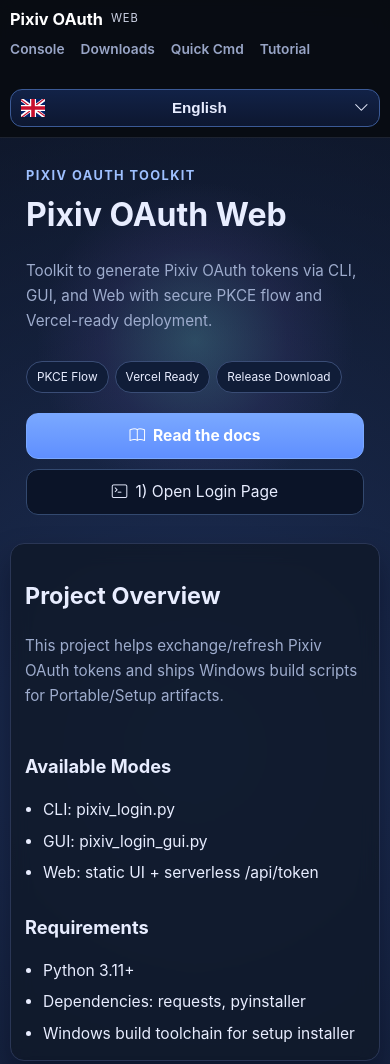
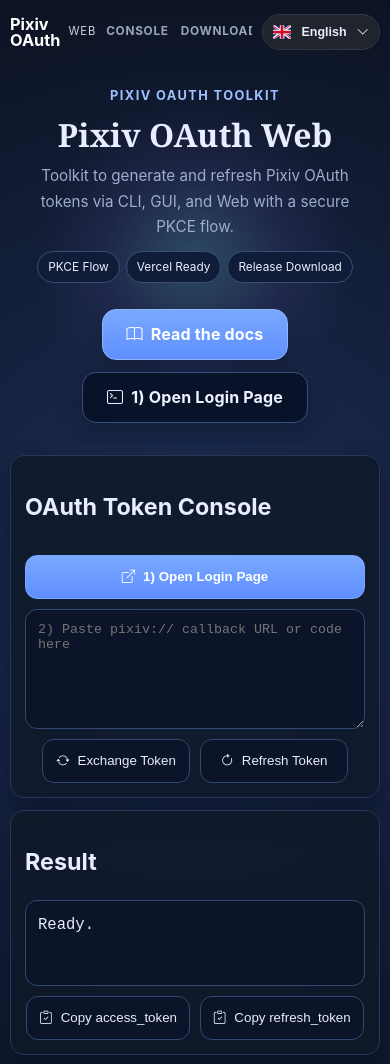
Before and after one commit to fatonyahmadfauzi/Pixiv-OAuth-Token, a plain HTML site: page public/index.html in a window 390 px wide. Shown: the top 1064 px of the page. Drawn offline with nearby package versions, Linux system fonts and the light colour scheme; no server answers.

Commit message:
Apply unified non-sticky navbar style across all pages

```diff
--- a/public/assets/app.js
+++ b/public/assets/app.js
@@ -20,7 +20,7 @@
   en: {
     kicker: "Pixiv OAuth Toolkit",
     title: "Pixiv OAuth Web",
-    subtitle: "Toolkit to generate Pixiv OAuth tokens via CLI, GUI, and Web with secure PKCE flow and Vercel-ready deployment.",
+    subtitle: "Toolkit to generate and refresh Pixiv OAuth tokens via CLI, GUI, and Web with a secure PKCE flow.",
     badgePkce: "PKCE Flow",
     badgeDeploy: "Vercel Ready",
     badgeRelease: "Release Download",
@@ -1237,11 +1237,7 @@
     badgePkce: "badgePkce",
     badgeDeploy: "badgeDeploy",
     badgeRelease: "badgeRelease",
-    overviewTitle: "overviewTitle",
-    overviewDesc: "overviewDesc",
     docsBtnLabel: "docs",
-    modesTitle: "modesTitle",
-    requirementsTitle: "requirementsTitle",
     oauthTitle: "oauthTitle",
     openLoginBtnLabel: "open",
     openLoginBtnLabel2: "open",
@@ -1260,12 +1256,6 @@
     copyPsBtnLabel: "copyPs",
     copyCmdBtnLabel: "copyCmd",
     copyPipBtnLabel: "copyPip",
-    modeCli: "modeCli",
-    modeGui: "modeGui",
-    modeWeb: "modeWeb",
-    reqPy: "reqPy",
-    reqDeps: "reqDeps",
-    reqBuild: "reqBuild",
     navHomepageLabel: "navHomepage",
     navConsole: "navConsole",
     navDownloads: "navDownloads",
--- a/public/assets/style.css
+++ b/public/assets/style.css
@@ -12,29 +12,36 @@
 html{scroll-behavior:smooth}
 body{margin:0;color:var(--text);font-family:Inter,"Segoe UI",system-ui,sans-serif;font-size:clamp(.95rem,.3vw + .9rem,1.05rem);line-height:1.55;background:radial-gradient(circle at 50% 20%,#1d2f57 0%,transparent 35%),linear-gradient(165deg,var(--bg),#0a1020)}
 
-.topbar{position:sticky;top:0;z-index:30;background:#090c12f2;border-bottom:1px solid #1d2330;backdrop-filter:blur(8px)}
-.topbar-inner{max-width:1400px;margin:0 auto;padding:0 clamp(12px,2.5vw,24px);min-height:72px;display:flex;align-items:center;gap:20px;justify-content:space-between;flex-wrap:wrap}
+.topbar{position:relative;z-index:30;background:transparent;border-bottom:0;backdrop-filter:none}
+.topbar-inner{max-width:1200px;margin:0 auto;padding:14px clamp(12px,2.5vw,24px) 8px;min-height:72px;display:flex;align-items:center;gap:22px;justify-content:space-between;flex-wrap:nowrap}
 .brand{display:inline-flex;align-items:center;gap:12px;color:#fff;text-decoration:none}
 .brand strong{font-size:1.75rem;line-height:1}
 .brand span{font-size:1.05rem;letter-spacing:.16em;color:#cfd5e7}
 
-.nav-links{display:flex;gap:18px;flex-wrap:wrap;align-items:center}
-.nav-links a{display:inline-flex;align-items:center;color:#98a5c6;text-decoration:none;font-size:.92rem;font-weight:600;padding-bottom:8px;border-bottom:2px solid transparent;transition:.18s ease}
-.nav-links a:hover{color:#fff;border-bottom-color:#6ea2ff}
+.nav-links{display:flex;gap:18px;flex-wrap:nowrap;align-items:center;white-space:nowrap}
+.nav-links a{display:inline-flex;align-items:center;color:#9aa6bf;text-decoration:none;font-size:.82rem;font-weight:700;letter-spacing:.08em;text-transform:uppercase;padding:8px 0;border-bottom:2px solid transparent;transition:.18s ease}
+.nav-links a:hover{color:#fff;border-bottom-color:#6d7687}
 .menu-toggle{display:none!important}
 
 .container{max-width:1200px;margin:0 auto;padding:clamp(14px,2.6vw,24px) clamp(10px,2.2vw,18px) clamp(18px,2.8vw,34px);display:grid;gap:clamp(12px,1.8vw,18px)}
 .card{background:var(--surface);border:1px solid var(--border);border-radius:18px;padding:clamp(14px,2.1vw,20px);backdrop-filter:blur(10px);box-shadow:0 16px 30px #02061266}
 
-.hero{min-height:70vh;display:grid;align-content:center;gap:16px;position:relative;overflow:hidden;padding:clamp(16px,4vw,34px)}
+.hero{min-height:70vh;display:grid;align-content:center;justify-items:center;text-align:center;gap:16px;position:relative;overflow:hidden;padding:clamp(16px,4vw,34px)}
 .hero::before{content:"";position:absolute;inset:0;background:radial-gradient(circle,#8ef3ff33 0,#9f7dff14 35%,transparent 60%);pointer-events:none}
 .hero>*{position:relative;z-index:1}
 .kicker{margin:0;color:#9ec0ff;letter-spacing:.11em;text-transform:uppercase;font-weight:700;font-size:.8rem}
-.hero h1{margin:0;line-height:1.05;font-size:clamp(2rem,4vw,4rem)}
+.hero h1{margin:0;line-height:1.05;font-size:clamp(2rem,4vw,4rem);font-family:Georgia,"Times New Roman",serif}
 .muted{color:var(--muted);line-height:1.65;font-size:clamp(.95rem,.45vw + .82rem,1.08rem)}
-.hero-badges{display:flex;flex-wrap:wrap;gap:8px}
+#subtitleText{max-width:760px;margin:0 auto}
+.hero-badges{display:flex;flex-wrap:wrap;gap:8px;justify-content:center}
 .badge{border:1px solid #3a4d76;background:#101d38;border-radius:999px;padding:7px 12px;font-size:.8rem}
-.hero-actions{display:flex;gap:10px;flex-wrap:wrap;margin-top:8px}
+.hero-actions{display:flex;gap:12px;flex-wrap:wrap;margin-top:14px;margin-bottom:4px;justify-content:center}
+.hero-actions .btn{min-height:50px;padding:12px 24px;border-radius:14px;font-size:clamp(1rem,.3vw + .92rem,1.12rem);font-weight:700;letter-spacing:.01em;box-shadow:0 12px 24px rgba(5,10,20,.28)}
+.hero-actions .btn.primary{background:linear-gradient(180deg,#78a9ff,#5f8fff);border-color:#8eb6ff}
+.hero-actions .btn:not(.primary){background:#081229;border-color:#3a4f79;color:#eef3ff}
+.hero-actions .btn:hover{transform:none}
+.hero-actions .btn.primary:hover{background:linear-gradient(180deg,#89b4ff,#6a98ff);border-color:#9abfff}
+.hero-actions .btn:not(.primary):hover{background:#2c333d;border-color:#6d7687}
 
 .info-grid{display:grid;grid-template-columns:1.3fr 1fr 1fr;gap:14px}
 .clean-list{margin:8px 0 0;padding-left:18px;display:grid;gap:7px}
@@ -92,9 +99,9 @@
 .tutorial-item img{width:100%;height:auto;border-radius:10px;border:1px solid #2a3b5a}
 .tutorial-item.missing{color:#94a5cc;align-content:center}
 
-.lang-wrap{display:grid;gap:6px;min-width:180px}
-.lang-control{position:relative;max-width:230px}
-.lang-toggle{width:100%;display:flex;align-items:center;justify-content:space-between;gap:10px;border:1px solid #3b5a96;border-radius:12px;background:linear-gradient(180deg,#122247,#0d1730);color:var(--text);padding:10px 12px;cursor:pointer;font-size:.95rem}
+.lang-wrap{display:grid;gap:6px;min-width:170px;margin-left:auto}
+.lang-control{position:relative;max-width:170px}
+.lang-toggle{width:100%;display:flex;align-items:center;justify-content:space-between;gap:10px;border:1px solid #2f3848;border-radius:999px;background:#1f242d;color:var(--text);padding:9px 12px;cursor:pointer;font-size:.85rem}
 #langFlag{font-size:18px}
 #langCurrent{font-weight:600}
 .lang-menu{position:absolute;z-index:9999;top:calc(100% + 8px);left:0;width:min(230px,100%);margin:0;padding:8px;list-style:none;border-radius:12px;border:1px solid #3b5a96;background:#f1f2f4;color:#1f2937;max-height:300px;overflow:auto;display:none;box-shadow:0 10px 26px rgba(0,0,0,.3)}
@@ -107,26 +114,29 @@
 .legacy-site-footer h3{margin:0 0 8px}.legacy-site-footer ul{list-style:none;margin:0;padding:0;display:grid;gap:7px}.legacy-site-footer a{color:#bfd0f3;text-decoration:none}.legacy-site-footer a:hover{text-decoration:underline}
 
 @media (max-width:980px){
-  .topbar-inner{min-height:62px;padding:10px 14px;gap:12px}
+  .topbar-inner{min-height:62px;padding:10px 14px 6px;gap:14px}
   .brand strong{font-size:1.35rem}
   .brand span{font-size:.92rem;letter-spacing:.12em}
-  .lang-wrap{order:3;width:100%;display:flex;justify-content:flex-end}
-  .nav-links{display:flex;flex-wrap:nowrap;width:100%;justify-content:flex-start;overflow:auto;padding-bottom:6px;gap:16px;order:2;scrollbar-width:thin}
+  .nav-links{gap:14px;overflow:auto;scrollbar-width:thin}
+  .lang-wrap{min-width:156px}
   .info-grid,.cmd-grid,.tutorial-grid{grid-template-columns:1fr}
   .hero{min-height:58vh}
 }
 @media (max-width:700px){
   .container{padding:12px 10px}
-  .topbar-inner{padding:10px 10px;min-height:58px}
+  .topbar-inner{padding:10px 10px 4px;min-height:58px;gap:10px}
   .brand strong{font-size:1.15rem}
   .brand span{font-size:.8rem}
-  .lang-wrap{min-width:140px}
-  .lang-control{max-width:170px}
+  .lang-wrap{min-width:132px}
+  .lang-control{max-width:150px}
+  .nav-links{gap:12px}
+  .nav-links a{font-size:.76rem;letter-spacing:.06em}
   .download-grid{grid-template-columns:1fr}
-  .actions>.btn{width:100%}
-  .hero-actions .btn{width:100%}
+  .actions>.btn,.hero-actions .btn{width:auto;min-width:148px}
+  .actions,.hero-actions{justify-content:center}
   .tutorial-cta-wrap{padding:14px 0 12px;margin:6px 0 10px}
-  .tutorial-cta-btn{width:100%;justify-content:center}
+  .tutorial-cta-btn{width:fit-content;max-width:100%;justify-content:center;padding:10px 18px;letter-spacing:.06em}
+  .cli-code-shell #cliToggleBtn{width:clamp(112px,34vw,132px);min-width:0;padding:8px 14px;border-radius:999px;position:absolute;left:50%;bottom:14px;transform:translateX(-50%);margin-top:0;background:rgba(58,66,76,.9);backdrop-filter:blur(4px)}
   .app-showcase{padding:22px 12px}
   .showcase-video{border-radius:10px}
   .cli-showcase{padding:22px 12px}
@@ -139,8 +149,8 @@
   .hero{gap:12px;min-height:auto}
   .hero-badges{gap:6px}
   .badge{font-size:.74rem;padding:6px 10px}
-  .nav-links a{font-size:.86rem}
-  .btn{width:100%}
+  .nav-links a{font-size:.74rem}
+  .btn{width:auto;max-width:100%}
   .info-grid,.download-grid,.cmd-grid,.tutorial-grid{gap:10px}
   .card{border-radius:14px}
   .showcase-badge{font-size:.74rem;padding:6px 10px}
@@ -150,8 +160,9 @@
   .brand{gap:8px}
   .brand strong{font-size:1.02rem}
   .brand span{font-size:.7rem;letter-spacing:.08em}
-  .lang-wrap,.lang-control{min-width:0;max-width:none;width:100%}
-  .lang-toggle{padding:9px 10px}
+  .lang-wrap{min-width:118px;width:auto}
+  .lang-control{min-width:0;max-width:140px;width:auto}
+  .lang-toggle{padding:8px 10px;font-size:.78rem}
   .hero h1{font-size:clamp(1.5rem,9vw,2rem)}
   .tutorial-cta-btn{font-size:.74rem;letter-spacing:.05em;padding:10px 14px}
   .cli-fig{position:static;transform:none;justify-self:center;margin-bottom:2px;white-space:normal;text-align:center}
@@ -173,25 +184,25 @@
 
 /* Docs-like tutorial page (no search/dashboard/signup) */
 .tutorial-docs-body{background:#080a0f;color:#eef2ff;font-family:Inter,"Segoe UI",system-ui,sans-serif}
-.tutorial-docs-header{position:sticky;top:0;z-index:40;background:#090c12f2;border-bottom:1px solid #1d2330;backdrop-filter:blur(8px)}
-.tutorial-docs-inner{max-width:1400px;margin:0 auto;padding:0 24px}
-.tutorial-docs-top{min-height:72px;display:flex;align-items:center;justify-content:space-between;gap:20px}
+.tutorial-docs-header{position:relative;z-index:40;background:transparent;border-bottom:0;backdrop-filter:none}
+.tutorial-docs-inner{max-width:1200px;margin:0 auto;padding:14px 24px 8px}
+.tutorial-docs-top{min-height:72px;display:flex;align-items:center;justify-content:space-between;gap:20px;flex-wrap:nowrap}
 .tutorial-docs-brand{display:inline-flex;align-items:center;gap:12px;color:#fff;text-decoration:none}
 .tutorial-docs-brand strong{font-size:1.75rem;line-height:1}
 .tutorial-docs-brand span{font-size:1.45rem;letter-spacing:.18em;color:#cfd5e7}
-.tutorial-docs-actions{display:flex;gap:18px;flex-wrap:wrap}
-.tutorial-docs-actions a{display:inline-flex;align-items:center;color:#98a5c6;text-decoration:none;font-size:.92rem;font-weight:600;padding-bottom:8px;border-bottom:2px solid transparent;transition:.18s ease}
-.tutorial-docs-actions a:hover{color:#fff;border-bottom-color:#6ea2ff}
-.tutorial-docs-tabs{display:flex;gap:28px;border-top:1px solid #1b2230;padding:12px 0 10px}
-.tutorial-docs-tabs a{color:#98a5c6;text-decoration:none;font-weight:600;padding-bottom:8px;border-bottom:2px solid transparent}
-.tutorial-docs-tabs a:hover,.tutorial-docs-tabs a.active{color:#fff;border-bottom-color:#6ea2ff}
+.tutorial-docs-actions{display:flex;gap:18px;flex-wrap:nowrap;white-space:nowrap;overflow:auto;scrollbar-width:thin}
+.tutorial-docs-actions a{display:inline-flex;align-items:center;color:#9aa6bf;text-decoration:none;font-size:.82rem;font-weight:700;letter-spacing:.08em;text-transform:uppercase;padding:8px 0;border-bottom:2px solid transparent;transition:.18s ease}
+.tutorial-docs-actions a:hover{color:#fff;border-bottom-color:#6d7687}
+.tutorial-docs-tabs{display:flex;gap:20px;border-top:0;padding:2px 0 8px;overflow:auto;white-space:nowrap;scrollbar-width:thin}
+.tutorial-docs-tabs a{color:#9aa6bf;text-decoration:none;font-size:.8rem;font-weight:700;letter-spacing:.08em;text-transform:uppercase;padding:8px 0;border-bottom:2px solid transparent}
+.tutorial-docs-tabs a:hover,.tutorial-docs-tabs a.active{color:#fff;border-bottom-color:#6d7687}
 
 .tutorial-docs-actions a,.tutorial-docs-tabs a{white-space:nowrap}
 
 @media (max-width:560px){
-  .tutorial-docs-actions a{font-size:.86rem;padding-bottom:6px}
-  .tutorial-docs-tabs{gap:12px;padding:10px 0 8px}
-  .tutorial-docs-tabs a{font-size:.86rem}
+  .tutorial-docs-actions a{font-size:.76rem;padding:7px 0}
+  .tutorial-docs-tabs{gap:12px;padding:2px 0 8px}
+  .tutorial-docs-tabs a{font-size:.74rem}
   .tutorial-docs-main{padding-top:28px}
 }
 
@@ -216,11 +227,11 @@
 }
 @media (max-width:800px){
   .tutorial-docs-inner,.tutorial-docs-main{padding-left:14px;padding-right:14px}
-  .tutorial-docs-top{min-height:62px;flex-wrap:wrap;padding:10px 0}
+  .tutorial-docs-top{min-height:62px;flex-wrap:nowrap;padding:6px 0;gap:12px}
   .tutorial-docs-brand strong{font-size:1.4rem}
   .tutorial-docs-brand span{font-size:1.12rem;letter-spacing:.12em}
-  .tutorial-docs-actions{width:100%;gap:12px}
-  .tutorial-docs-tabs{gap:16px;overflow:auto;white-space:nowrap}
+  .tutorial-docs-actions{width:auto;gap:12px}
+  .tutorial-docs-tabs{gap:14px;overflow:auto;white-space:nowrap}
   .tutorial-intro p{font-size:1rem}
   .tutorial-doc-card{padding:16px}
   .tutorial-doc-card h3{font-size:1.35rem}
--- a/public/index.html
+++ b/public/index.html
@@ -72,7 +72,7 @@
     <section id="hero" class="hero">
       <p id="kickerText" class="kicker">Pixiv OAuth Toolkit</p>
       <h1 id="titleText">Pixiv OAuth Web</h1>
-      <p id="subtitleText" class="muted">Toolkit to get Pixiv OAuth tokens through CLI, GUI, and Web using a secure PKCE flow with Vercel-ready deployment.</p>
+      <p id="subtitleText" class="muted">Toolkit to generate and refresh Pixiv OAuth tokens through CLI, GUI, and Web using a secure PKCE flow.</p>
       <div class="hero-badges">
         <span id="badgePkce" class="badge">PKCE Flow</span>
         <span id="badgeDeploy" class="badge">Vercel Ready</span>
@@ -82,29 +82,6 @@
         <a id="docsBtn" class="btn primary" href="https://github.com/fatonyahmadfauzi/Pixiv-OAuth-Token/blob/master/README.md" target="_blank" rel="noopener"><i class="bi bi-book" aria-hidden="true"></i><span id="docsBtnLabel">Read the docs</span></a>
         <a class="btn" href="#console"><i class="bi bi-terminal" aria-hidden="true"></i><span id="openLoginBtnLabel">1) Open Login Page</span></a>
       </div>
-    </section>
-
-    <section class="card info-grid">
-      <article>
-        <h2 id="overviewTitle">Project Overview</h2>
-        <p id="overviewDesc" class="muted">This project provides helpers to exchange and refresh Pixiv OAuth tokens, plus build scripts to produce Portable/Setup artifacts on Windows.</p>
-      </article>
-      <article>
-        <h3 id="modesTitle">Available Modes</h3>
-        <ul class="clean-list">
-          <li id="modeCli">CLI: <code>pixiv_login.py</code></li>
-          <li id="modeGui">GUI: <code>pixiv_login_gui.py</code></li>
-          <li id="modeWeb">Web: static UI + serverless <code>/api/token</code></li>
-        </ul>
-      </article>
-      <article>
-        <h3 id="requirementsTitle">Requirements</h3>
-        <ul class="clean-list">
-          <li id="reqPy">Python 3.11+</li>
-          <li id="reqDeps">Dependencies: <code>requests</code>, <code>pyinstaller</code></li>
-          <li id="reqBuild">Windows build toolchain for setup installer</li>
-        </ul>
-      </article>
     </section>
 
     <section id="console" class="card grid">
```
